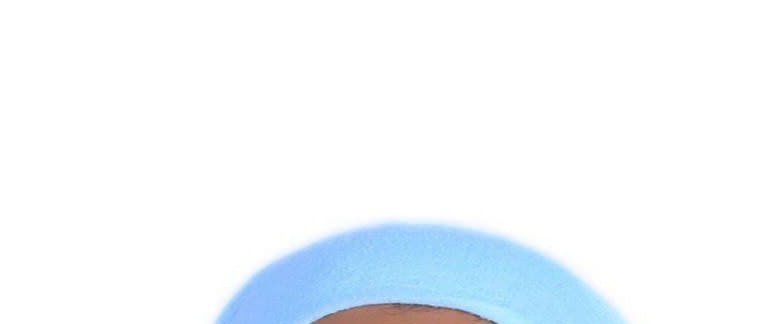
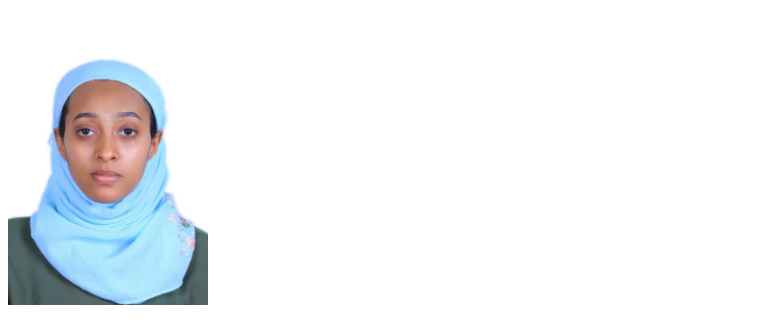
Before and after one commit to kimiyamohammed/kimiyamohammed.github.io, a plain HTML site: page index.html in a window 1280 px wide. Shown: the top 324 px of the page, without its empty margins (0-758 px from the left). Drawn offline with Linux system fonts and the light colour scheme.

Commit message:
final week-1

```diff
--- a/index.html
+++ b/index.html
@@ -6,7 +6,7 @@
     </head>
     <body>
         <header>
-            <img src="Images/kim.jpg" alt="Kimiya photo"/>
+            <img src="Images/kim.jpg" width="200vw" alt="Kimiya photo"/>
             <h1>Kimiya Berta</h1>
         </header>
         <nav>
```
